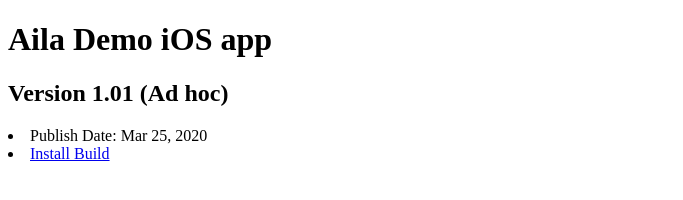
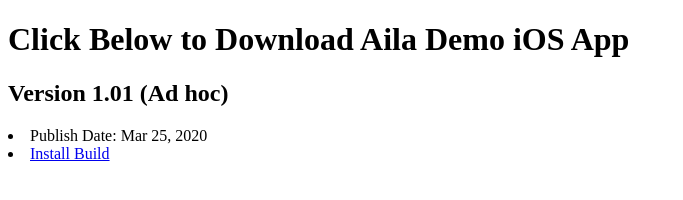
Before and after one commit to mtammina2/mtammina2.github.io, a plain HTML site: page index.html in a window 1280 px wide. Shown: the whole page, without its empty margins (0-683 px from the left). Drawn offline with Linux system fonts and the light colour scheme.

Commit message:
updated header

```diff
--- a/index.html
+++ b/index.html
@@ -5,7 +5,7 @@
       <title>Internal Ad hoc Builds</title>
     </head>
     <body>
-      <h1>Aila Demo iOS app</h1>
+      <h1> Click Below to Download Aila Demo iOS App</h1>
       <h2>Version 1.01 (Ad hoc)</h2>
         <li>
           Publish Date: Mar 25, 2020
```
Also changed, not shown: 2 other files.
